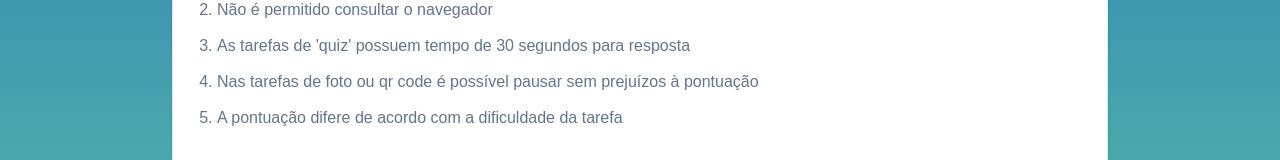
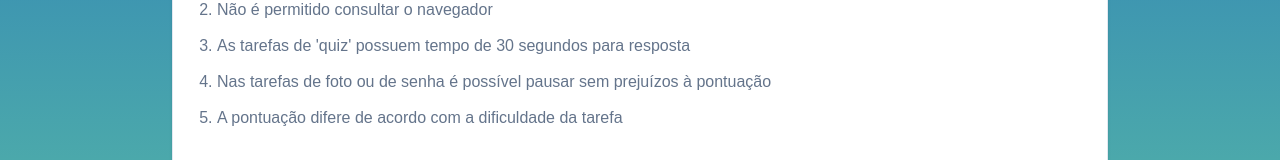
Before and after one commit to icaroalbar/pge_festival, a Next.js app: page /regras in a window 1280 px wide. Shown: the part 330-490 px from the top of the page. Built offline with nearby package versions, Linux system fonts and the light colour scheme; sample sign-in values are in the browser's storage.

Commit message:
fix ajuste no texto de regras

```diff
--- a/app/(pages)/(fundoDegrade)/regras/regras.ts
+++ b/app/(pages)/(fundoDegrade)/regras/regras.ts
@@ -2,6 +2,6 @@ export const listaRegras = [
   "Não é permitido retornar a pergunta ou corrigir a resposta.",
   "Não é permitido consultar o navegador",
   "As tarefas de 'quiz' possuem tempo de 30 segundos para resposta",
-  "Nas tarefas de foto ou qr code é possível pausar sem prejuízos à pontuação",
+  "Nas tarefas de foto ou de senha é possível pausar sem prejuízos à pontuação",
   "A pontuação difere de acordo com a dificuldade da tarefa",
 ];
```
